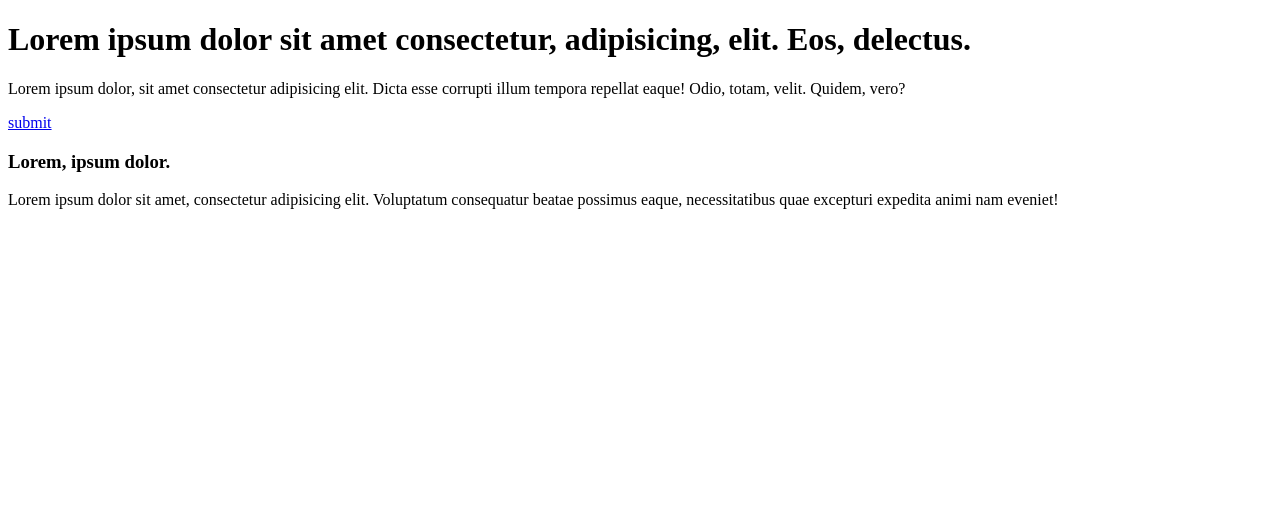
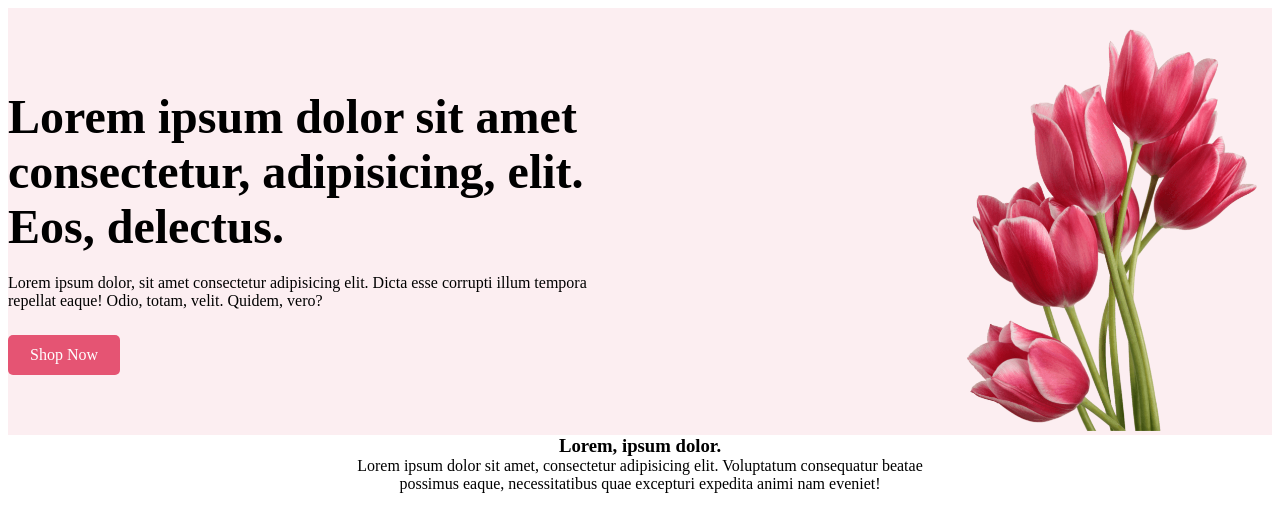
Before and after one commit to rakibthpi/flower-hero, a plain HTML site: page inedex.html in a window 1280 px wide. Drawn offline with Linux system fonts and the light colour scheme.

Commit message:
top banner section finish this flower project

```diff
--- a/inedex.html
+++ b/inedex.html
@@ -4,21 +4,27 @@
 	<meta charset="UTF-8">
 	<meta name="viewport" content="width=device-width, initial-scale=1.0">
 	<title>Document</title>
+	<link rel="stylesheet" href="style.css">
 </head>
 <body>
 
 	<div class="banner_main">
 		<div class="container">
 			<div class="banner_text">
-				<h1>Lorem ipsum dolor sit amet consectetur, adipisicing, elit. Eos, delectus.</h1>
-				<p>Lorem ipsum dolor, sit amet consectetur adipisicing elit. Dicta esse corrupti illum tempora repellat eaque! Odio, totam, velit. Quidem, vero?</p>
-				<a href="#">submit</a>
+				<div class="banner_text_area">
+					<h1>Lorem ipsum dolor sit amet consectetur, adipisicing, elit. Eos, delectus.</h1>
+					<p>Lorem ipsum dolor, sit amet consectetur adipisicing elit. Dicta esse corrupti illum tempora repellat eaque! Odio, totam, velit. Quidem, vero?</p>
+					<a class="btn-style" href="#">Shop Now</a>
+				</div>
+				<div class="flower">
+					<img src="images/pngwing10.png" alt="photo">
+				</div>
 			</div>
 		</div>
 	</div>
 	<div class="three_area">
 		<div class="container">
-			<div class="">
+			<div class="header_top">
 				<h3>Lorem, ipsum dolor.</h3>
 				<p>Lorem ipsum dolor sit amet, consectetur adipisicing elit. Voluptatum consequatur beatae possimus eaque, necessitatibus quae excepturi expedita animi nam eveniet!</p>
 			</div>
--- a/style.css
+++ b/style.css
@@ -18,3 +18,45 @@ ul{
 ul li a,a{
   text-decoration: none;
 }
+.container{
+  max-width: 1340px;
+  width: 100%;
+  margin:0 auto;
+}
+.banner_main {
+  background: #FCEEF1;
+  padding-top: 20px;
+}
+.banner_text {
+  display: flex;
+  align-items: center;
+  justify-content: space-between;
+}
+.flower img {
+  height: 403px;
+  width: auto;
+}
+.banner_text_area{
+  max-width: 600px;
+}
+h1 {
+  font-size: 48px;
+}
+.banner_text_area p{
+  padding: 20px 0 25px 0;
+}
+.btn-style {
+  background: #E55473;
+  color: #ffff;
+  display: inline-block;
+  padding: 11px 22px;
+  border-radius: 5px;
+}
+
+/* three item area start  */
+.header_top{
+  max-width: 600px;
+  width: 100%;
+  margin: auto;
+  text-align: center;
+}
```
Also changed, not shown: images/pngwing10.png (renamed from images/pngwing 10.png).
